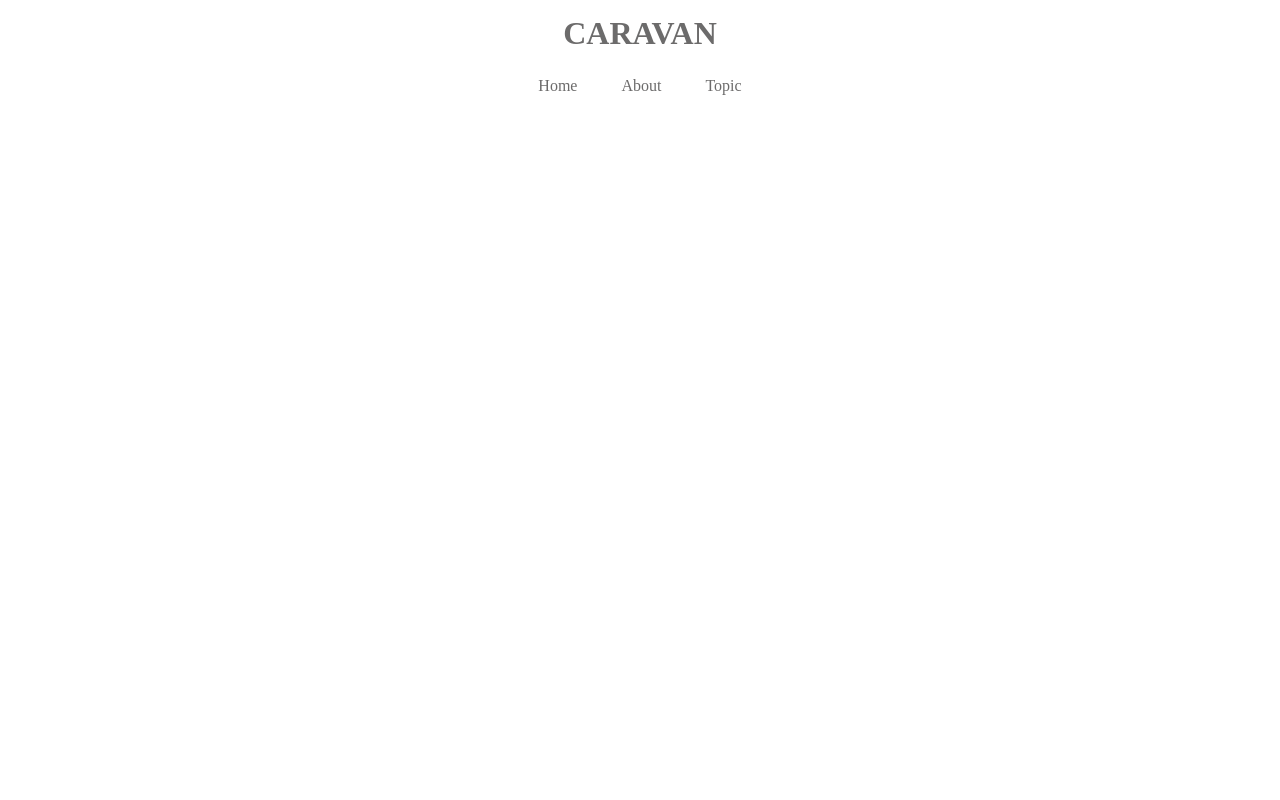
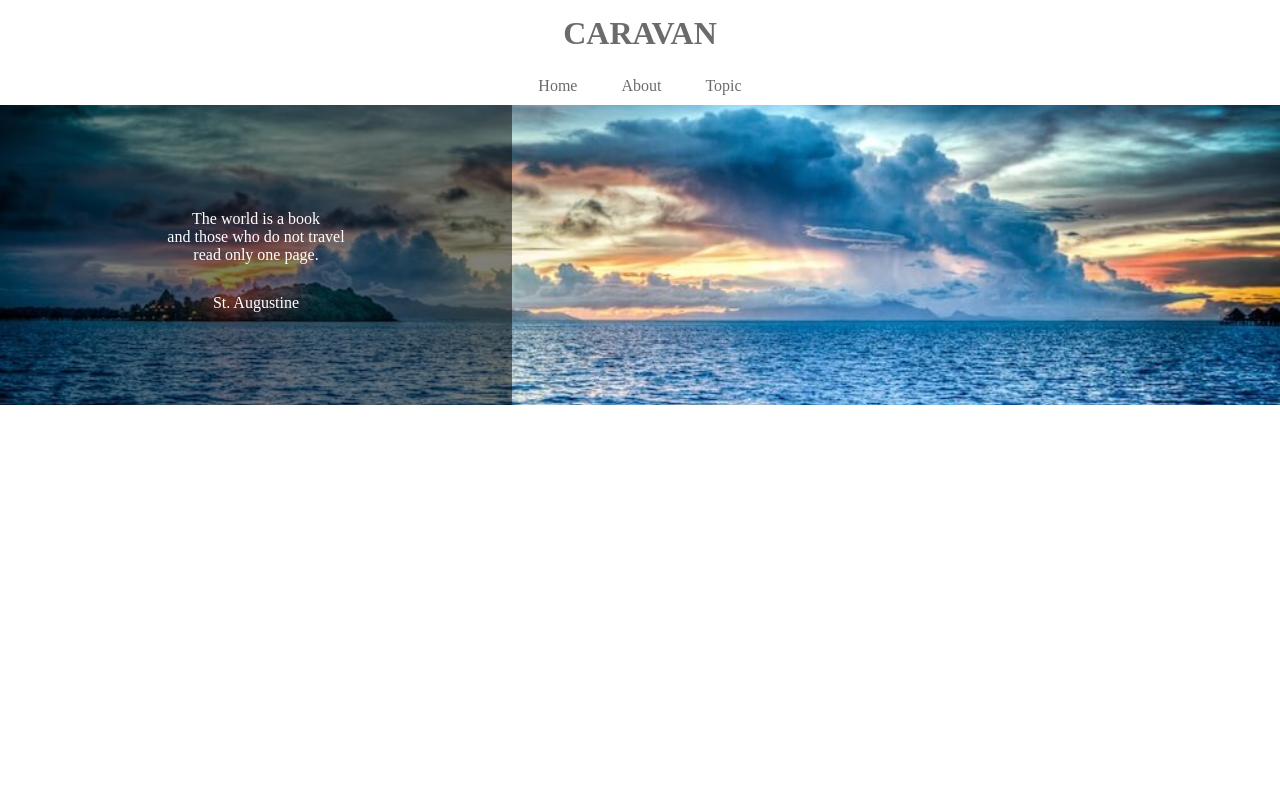
Before and after one commit to kottu55/html-css-practice, a plain HTML site: page caravan/index.html in a window 1280 px wide. Shown: the top 800 px of the page. Drawn offline with Linux system fonts and the light colour scheme.

Commit message:
[Start] 1-6

```diff
--- /dev/null
+++ b/1-6.css
@@ -0,0 +1,5 @@
+* {
+  margin: 0;
+  padding: 0;
+  box-sizing: border-box;
+}
--- a/caravan/index.html
+++ b/caravan/index.html
@@ -24,7 +24,17 @@
   </nav>
    <!-- main-visual用のdiv -->
   <div class="main-visual">
-    <div class="main-visual-content"></div>
+    <div class="main-visual-content">
+      <!-- pタグ（と文字）を追加 -->
+      <p class="main-visual-text">
+        The world is a book<br>
+        and those who do not travel<br>
+        read only one page.
+      </p>
+      <p class="main-visual-name">
+        St. Augustine
+      </p>
+    </div>
   </div>
   <!-- main用のdiv -->
   <div class="main clearfix">
@@ -33,7 +43,7 @@
   </div>
   <!-- footer -->
   <footer>
-     <p class="footer-text">© All rights reserved by Infratop.Inc.</p>
+     <p class="footer-text">© All rights recerved by Infratop.Inc.</p>
   </footer>
 </body>
 </html>
--- a/caravan/style.css
+++ b/caravan/style.css
@@ -8,7 +8,7 @@ a {
   text-decoration: none;
 }
 
-.clearfix::after {
+.clearfix:after {
   content:"";
   display:block;
   clear:both;
@@ -19,8 +19,8 @@ header {
   margin: 0 auto;
   text-align: center;
 }
-/* headerタグ内のheadlineクラスにのみ反映される */
-header .headline {
+/* クラス名headerのタグ内のh1にのみ適応される */
+header .headline{
   font-size: 32px;
 }
 .nav-list {
@@ -37,17 +37,27 @@ header .headline {
 .main-visual {
   width: 100%; /* 横幅 */
   height: 300px; /* 高さ */
-
+  background-image: url(img/mv.jpg);
+  background-size: cover; /* 縦横比を維持したまま背景領域を埋め尽くす */
+  background-position: center; /* 背景画像を中央に配置 */
 }
 .main-visual-content{
-  width: 350px; /* 横幅を指定 */
+  width: 40%;
   height: 300px; /* 親の高さに揃える */
-
+  background-color: rgba( 0, 0, 0, 0.5); /* 背景色を半透明の黒にする */
+  text-align: center; /* 文字を中央揃えにする */
+  padding-top: 105px; /* 上側の内側余白で垂直方向の位置を調整 */
 }
-
+.main-visual-text {
+  color: #fff; /* 文字色を白に変更 */
+}
+.main-visual-name {
+  margin-top: 30px; /* 上側の外側の余白 */
+  color: #fff; /* 文字色を白に変更 */
+}
 .main {
   width: 840px; /* 横幅 */
-  margin: 0 auto;
+  margin: 0 auto; /* 中央寄せ（余白がないとできない） */
 }
 .blog {
   width: 600px;
@@ -57,9 +67,8 @@ header .headline {
 .sidebar {
   width: 240px;
   height: 1400px;
-  float: left; /* 要素を左揃えで並べる */
+  float: left;　/* 要素を左揃えで並べる */
 }
-
 footer {
   width: 100%;
   height: 120px;
```
Also changed, not shown: 1-5.html (+2 -39 lines), 1-6.html (added, +48 -0 lines), caravan/img/airport.jpg (added), caravan/img/asia.jpg (added), caravan/img/desert.jpg (added), caravan/img/forest.jpg (added), caravan/img/italy.jpg (added), caravan/img/japan.jpg (added), caravan/img/japan2.jpg (added), caravan/img/lake.jpg (added), caravan/img/mv.jpg (added), caravan/img/person.jpg (added), caravan/img/road.jpg (added), caravan/img/snow.jpg (added), 1 other file.
